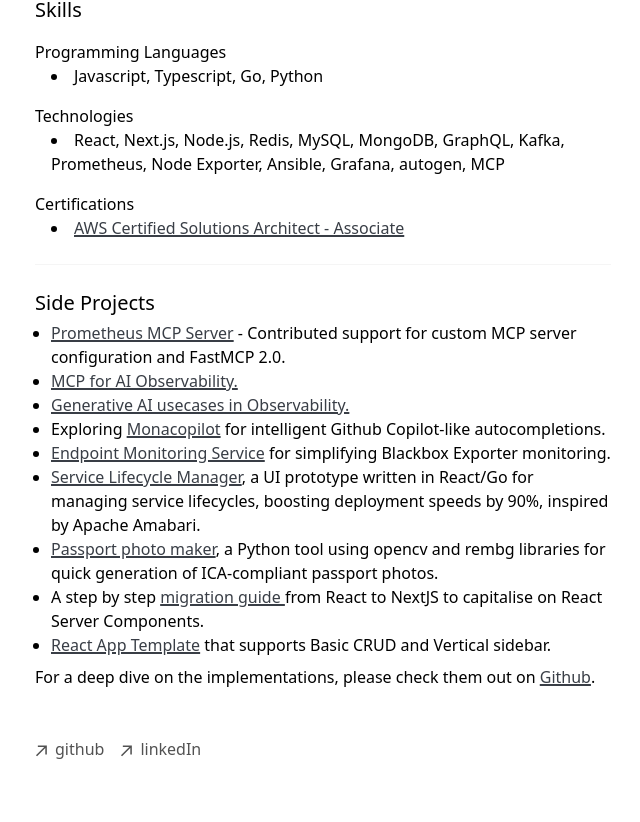
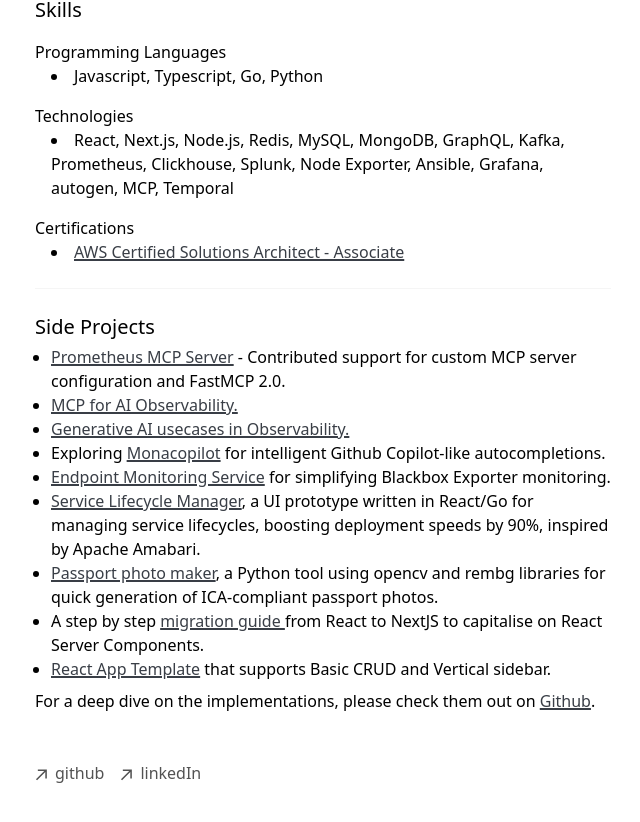
Before and after one commit to chensxb97/chensxb97.github.io, a Next.js app: page /work in a window 1280 px wide. Shown: the part 1776-2598 px from the top of the page, without its empty margins (317-957 px from the left). Built offline with nearby package versions, Linux system fonts and the light colour scheme.

Commit message:
added new tech

```diff
--- a/app/work/page.tsx
+++ b/app/work/page.tsx
@@ -110,7 +110,7 @@ export default function Page() {
       <div className="mb-4">
         <h2 className="text-l font-medium dark:text-neutral-200">Technologies</h2>
         <li className='text-l dark:text-neutral-300 indented-list ml-4'>
-          React, Next.js, Node.js, Redis, MySQL, MongoDB, GraphQL, Kafka, Prometheus, Node Exporter, Ansible, Grafana, autogen, MCP
+          React, Next.js, Node.js, Redis, MySQL, MongoDB, GraphQL, Kafka, Prometheus, Clickhouse, Splunk, Node Exporter, Ansible, Grafana, autogen, MCP, Temporal
         </li>
       </div>
       <div className="mb-4">
```
